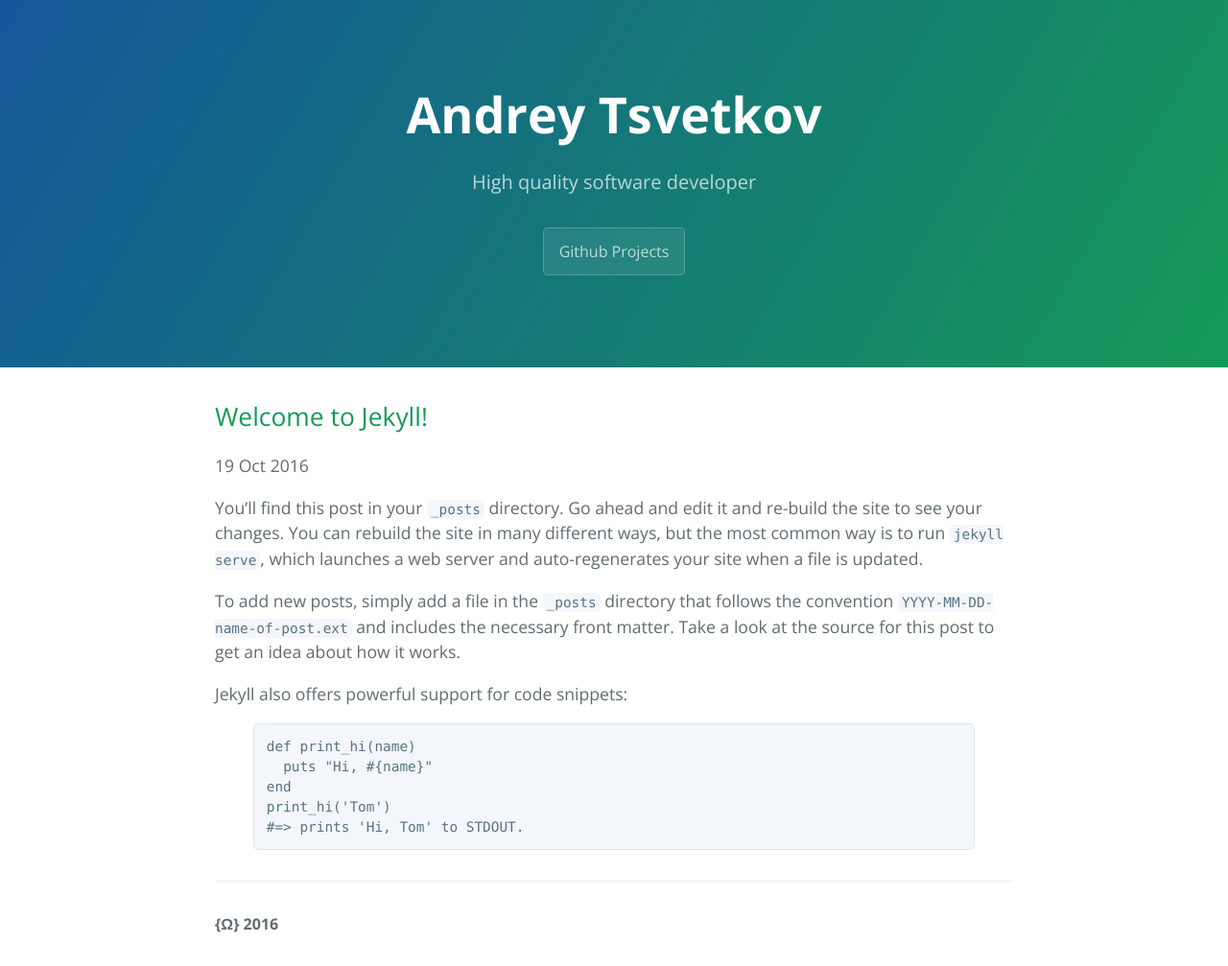
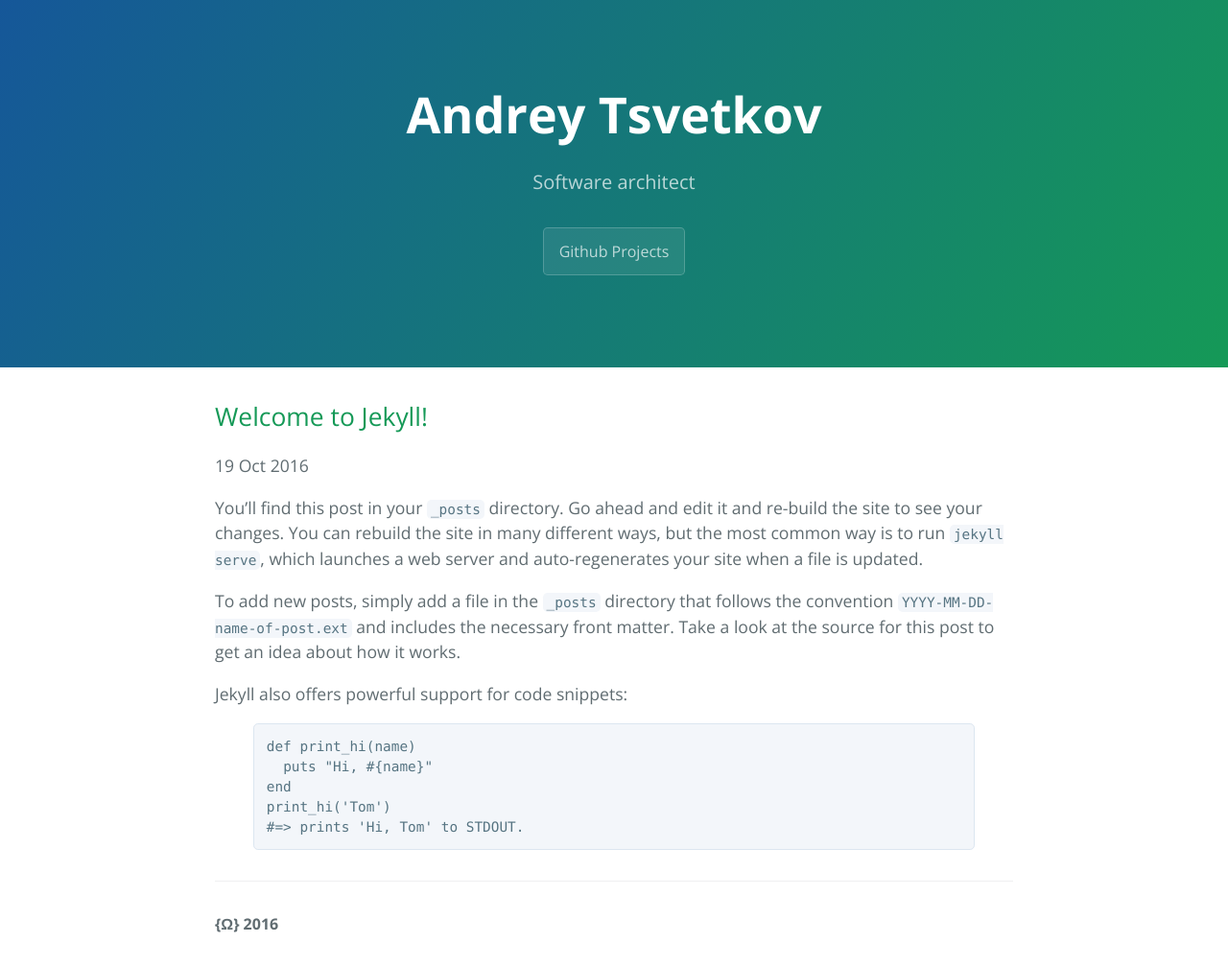
Before and after one commit to AndreyTsvetkov/andreytsvetkov.github.io, a Jekyll site: the page built from _posts/2016-10-20-welcome-to-jekyll.markdown, in a window 1280 px wide. Shown: the whole page at 96% size. Built offline with Jekyll 4.4.1, drawn with Linux system fonts in a browser that asks for light colours.

Commit message:
just some modesty

```diff
--- a/_config.yml
+++ b/_config.yml
@@ -1,5 +1,5 @@
 title: Andrey Tsvetkov
-tagline: High quality software developer
+tagline: Software architect
 email: ts.andrey@gmail.com
 description: >
   Andrey Tsvetkov, the software developer
```
